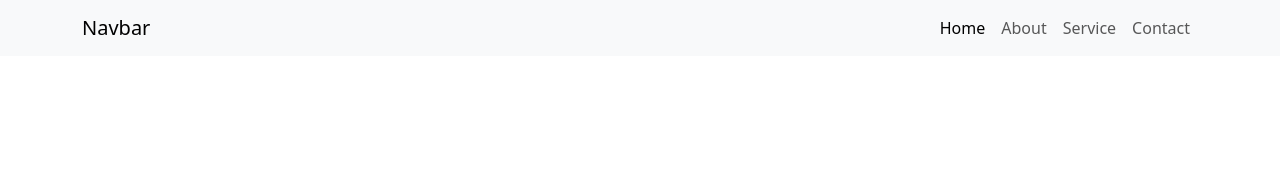
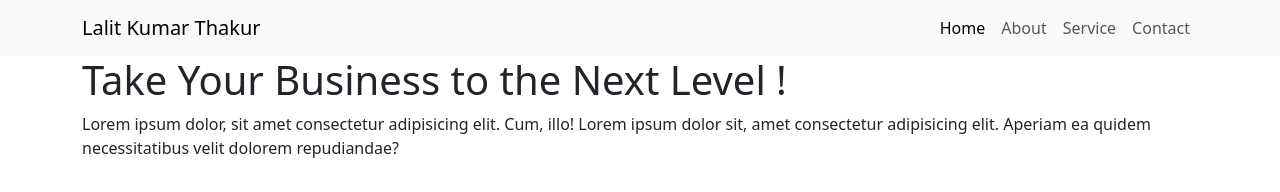
Before and after one commit to lalitkumarthakur/bootstrap5-website, a plain HTML site: page index.html in a window 1280 px wide. Drawn offline with nearby package versions, Linux system fonts and the light colour scheme.

Commit message:
added hero section

```diff
--- a/index.html
+++ b/index.html
@@ -1,7 +1,7 @@
 <!DOCTYPE html>
 <html lang="en">
 	<head>
-		<title>Title</title>
+		<title>Bootstrap 5 Website by Lalit</title>
 		<!-- Required meta tags -->
 		<meta charset="utf-8" />
 		<meta
@@ -22,7 +22,7 @@
 			<nav class="navbar navbar-expand-lg bg-body-tertiary">
 				<div class="container">
 					<!-- container-fluid removed the default space from the navbar where as container adds that space -->
-					<a class="navbar-brand" href="#">Navbar</a>
+					<a class="navbar-brand" href="#">Lalit Kumar Thakur</a>
 					<button
 						class="navbar-toggler"
 						type="button"
@@ -59,7 +59,24 @@
 				</div>
 			</nav>
 		</header>
-		<main></main>
+		<main>
+			<!-- Hero/Home Section -->
+			<section class="bg-main bg-color hero-section">
+				<div class="container">
+					<div class="row">
+						<div class="col-12">
+							<h1>Take Your Business to the Next Level !</h1>
+
+							<p>
+								Lorem ipsum dolor, sit amet consectetur adipisicing elit. Cum,
+								illo! Lorem ipsum dolor sit, amet consectetur adipisicing elit.
+								Aperiam ea quidem necessitatibus velit dolorem repudiandae?
+							</p>
+						</div>
+					</div>
+				</div>
+			</section>
+		</main>
 		<footer>
 			<!-- place footer here -->
 		</footer>
```
